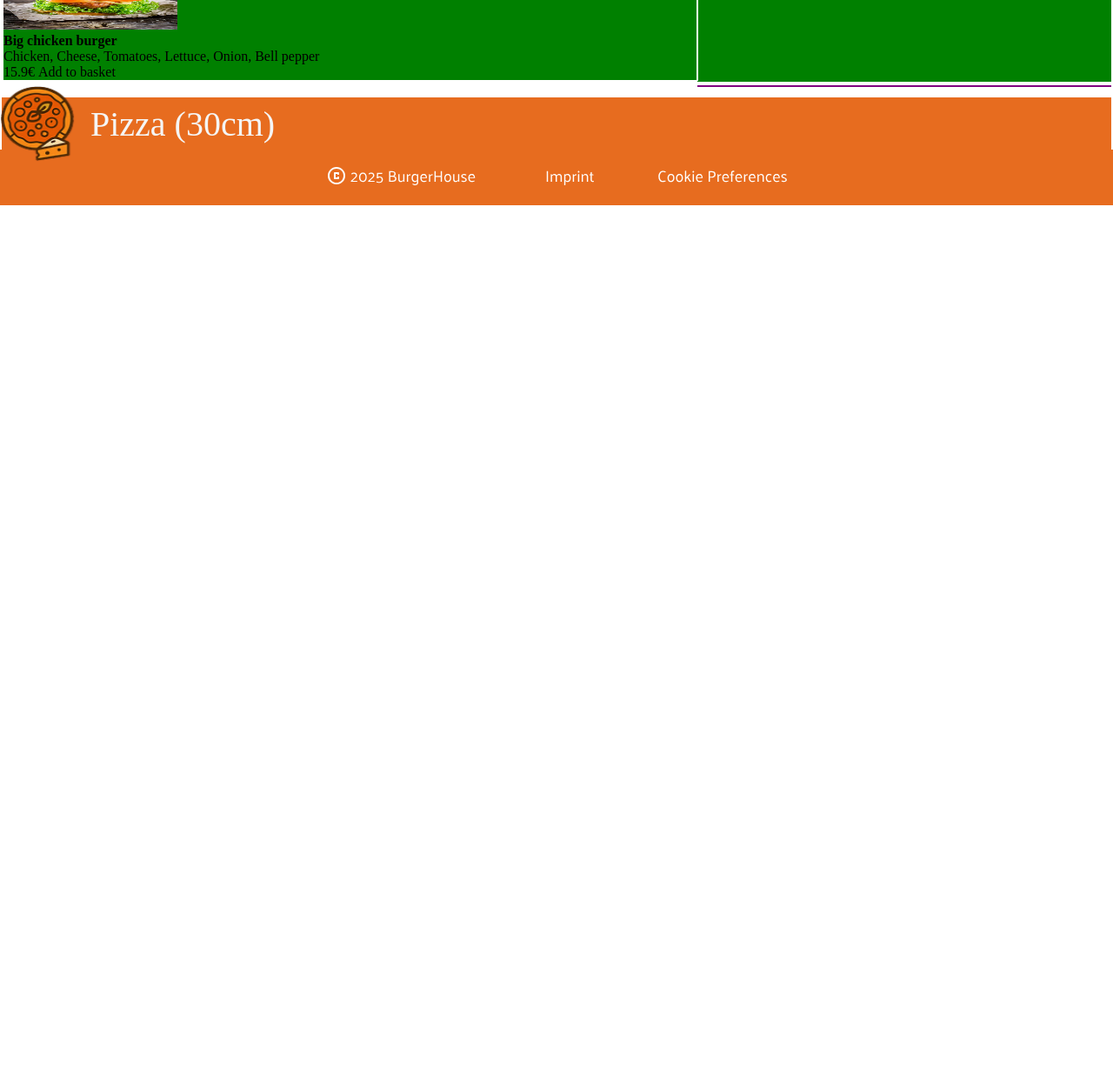
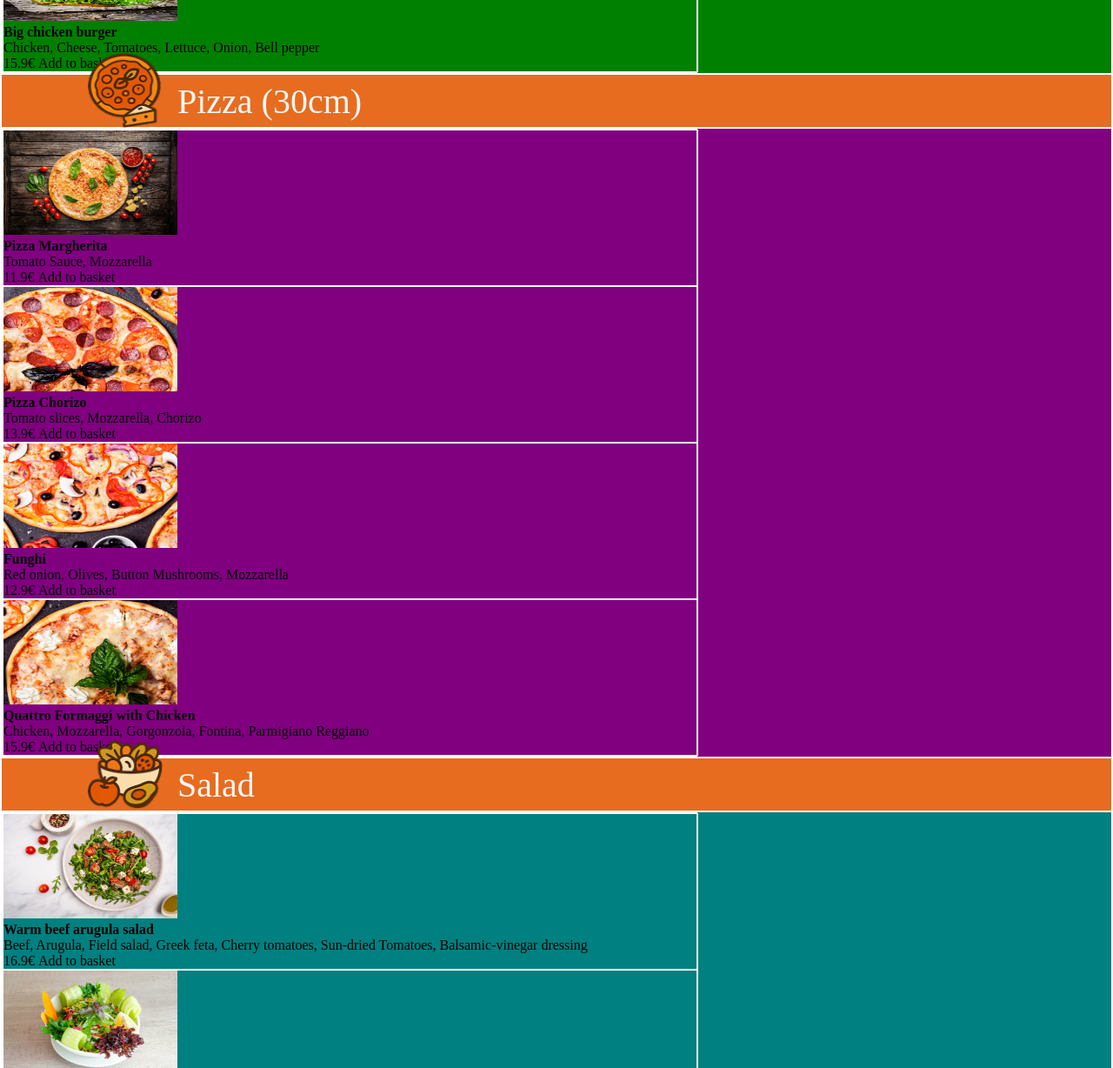
Before and after one commit to Salihban/Bestell-app, a plain HTML site: page index.html in a window 1280 px wide. Shown: the part 1572-2800 px from the top of the page at 87% size. Before the commit the page ends 1872 px from the top, so only its background shows below. Drawn offline with Linux system fonts and the light colour scheme.

Commit message:
render menu

```diff
--- a/index.html
+++ b/index.html
@@ -43,15 +43,25 @@
                     <div id="burgerCard" class="menu-card"></div>
                 </div>
             </section>
-            <section id="pasta" class="purple">
-                <div class="content">
-                    <div class="menu-card"></div>
-                </div>
-            </section>
             <div class="balken">
                     <img src="./assets/icons/pizza-icon.png" alt="Pizza icon">
                     <p>Pizza  (30cm)</p>
             </div>
+            <section id="pasta" class="purple">
+                <div class="content">
+                    <div id="pizzaCard" class="menu-card"></div>
+                </div>
+            </section>
+            <div class="balken">
+                    <img src="./assets/icons/salad-icon.png" alt="Pizza icon">
+                    <p>Salad</p>
+            </div>
+            <section id="salad" class="teal">
+                <div class="content">
+                    <div id="saladCard" class="menu-card"></div>
+                </div>
+            </section>
+
         </main>
         <aside>
             <div class="content">
--- a/script.js
+++ b/script.js
@@ -1,5 +1,7 @@
 function init(){
     renderBurger();
+    renderPizza();
+    renderSalad();
 }
 
 
@@ -11,3 +13,21 @@ function renderBurger() {
         contentRef.innerHTML += getBurgerTemplate(burgerMenu[i]);
     }
 }
+
+function renderPizza() {
+    let contentRef = document.getElementById("pizzaCard");
+    contentRef.innerHTML = "";
+
+    for (let i = 0; i < burgerMenu.length; i++) {
+        contentRef.innerHTML += getPizzaTemplate(pizzaMenu[i]);
+    }
+}
+
+function renderSalad() {
+    let contentRef = document.getElementById("saladCard");
+    contentRef.innerHTML = "";
+
+    for (let i = 0; i < burgerMenu.length; i++) {
+        contentRef.innerHTML += getSaladTemplate(saladMenu[i]);
+    }
+}
--- a/scripts/template.js
+++ b/scripts/template.js
@@ -9,3 +9,27 @@ function getBurgerTemplate(burger) {
     </div>
     `;
 }
+
+function getPizzaTemplate(pizza) {
+    return /*html*/`
+    <div class="menu-card">
+        <img src="./assets/${pizza.image}" alt="${pizza.name}">
+        <h3>${pizza.name}</h3>
+        <p>${pizza.description}</p>
+        <span>${pizza.price}€</span>
+        <button>Add to basket</button>
+    </div>
+    `;
+}
+
+function getSaladTemplate(salad) {
+    return /*html*/`
+    <div class="menu-card">
+        <img src="./assets/${salad.image}" alt="${salad.name}">
+        <h3>${salad.name}</h3>
+        <p>${salad.description}</p>
+        <span>${salad.price}€</span>
+        <button>Add to basket</button>
+    </div>
+    `;
+}
--- a/style.css
+++ b/style.css
@@ -97,15 +97,17 @@ main{
     background-color: rgba(231, 108, 31, 1);
     gap: 16px;
     font-size: 40px;
-    margin-top: 10px;
+    padding: 0px 100px;
 
     width: 100%;
     height: 60px;
+
 
     img{
         height: 88px;
         width: 88px;
         z-index: 10;
+        margin-top: -25px;
         }
 }
 
```
